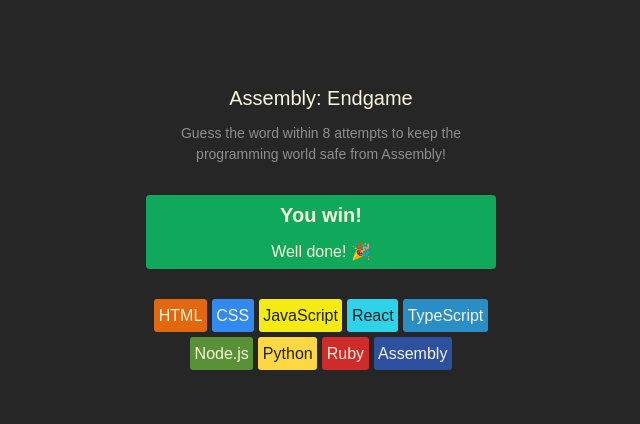
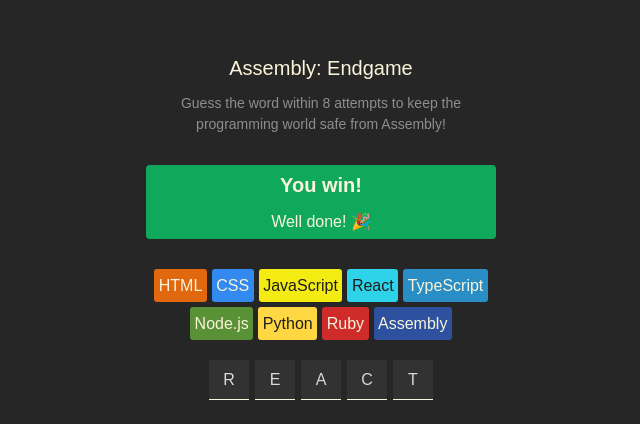
Before and after one commit to RobLam22/AssemblyEndgame, a React (Vite) app: page / in a window 1280 px wide. Shown: the part 178-602 px from the top of the page, without its empty margins (319-959 px from the left). Built offline with nearby package versions, Linux system fonts and the light colour scheme.

Commit message:
Word to guess state and css styling for word

```diff
--- a/src/App.css
+++ b/src/App.css
@@ -59,3 +59,22 @@
     border-radius: 3px;
     padding: 4.5px;
 }
+
+section.wordbox {
+    display: flex;
+    gap: 6px;
+    justify-content: center;
+    align-items: center;
+    margin-top: 20px;
+}
+
+span.letterbox {
+    width: 40px;
+    height: 40px;
+    padding: 6px;
+    border-bottom: 1px solid #f9f4da;
+    background-color: #323232;
+    display: flex;
+    justify-content: center;
+    align-items: center;
+}
--- a/src/App.jsx
+++ b/src/App.jsx
@@ -3,6 +3,16 @@
 import { ChitsContainer } from './components/ChitsContainer.jsx';
 
 function App() {
+    const [currentWord, setCurrentWord] = useState('react');
+
+    const secretWord = currentWord.split('').map((word) => word.toUpperCase());
+
+    const secretWordSpan = secretWord.map((letter, index) => (
+        <span key={index} id={index} className="letterbox">
+            {letter}
+        </span>
+    ));
+
     return (
         <main>
             <header>
@@ -17,6 +27,7 @@
                 <p>Well done! 🎉</p>
             </section>
             <ChitsContainer />
+            <section className="wordbox">{secretWordSpan}</section>
         </main>
     );
 }
```
